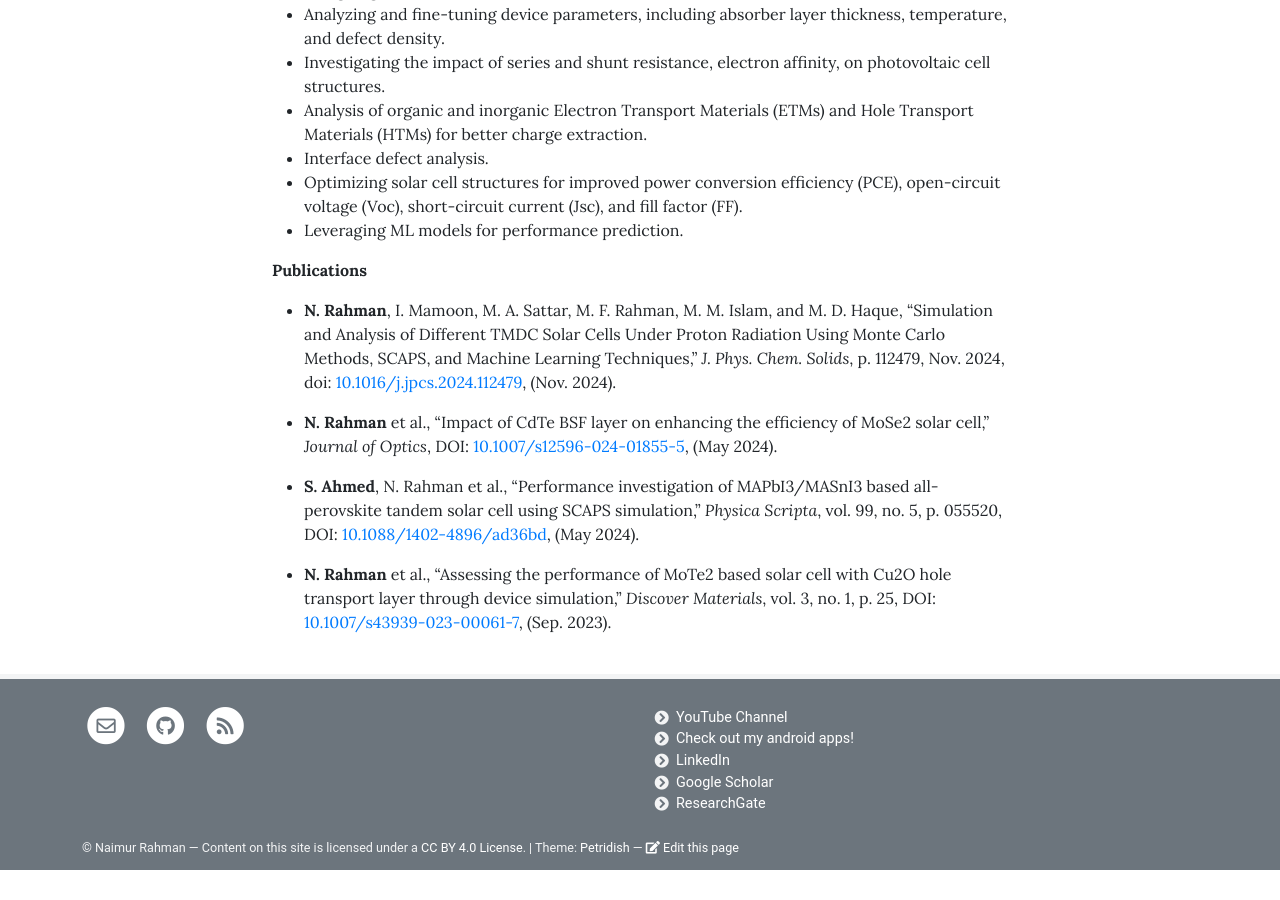
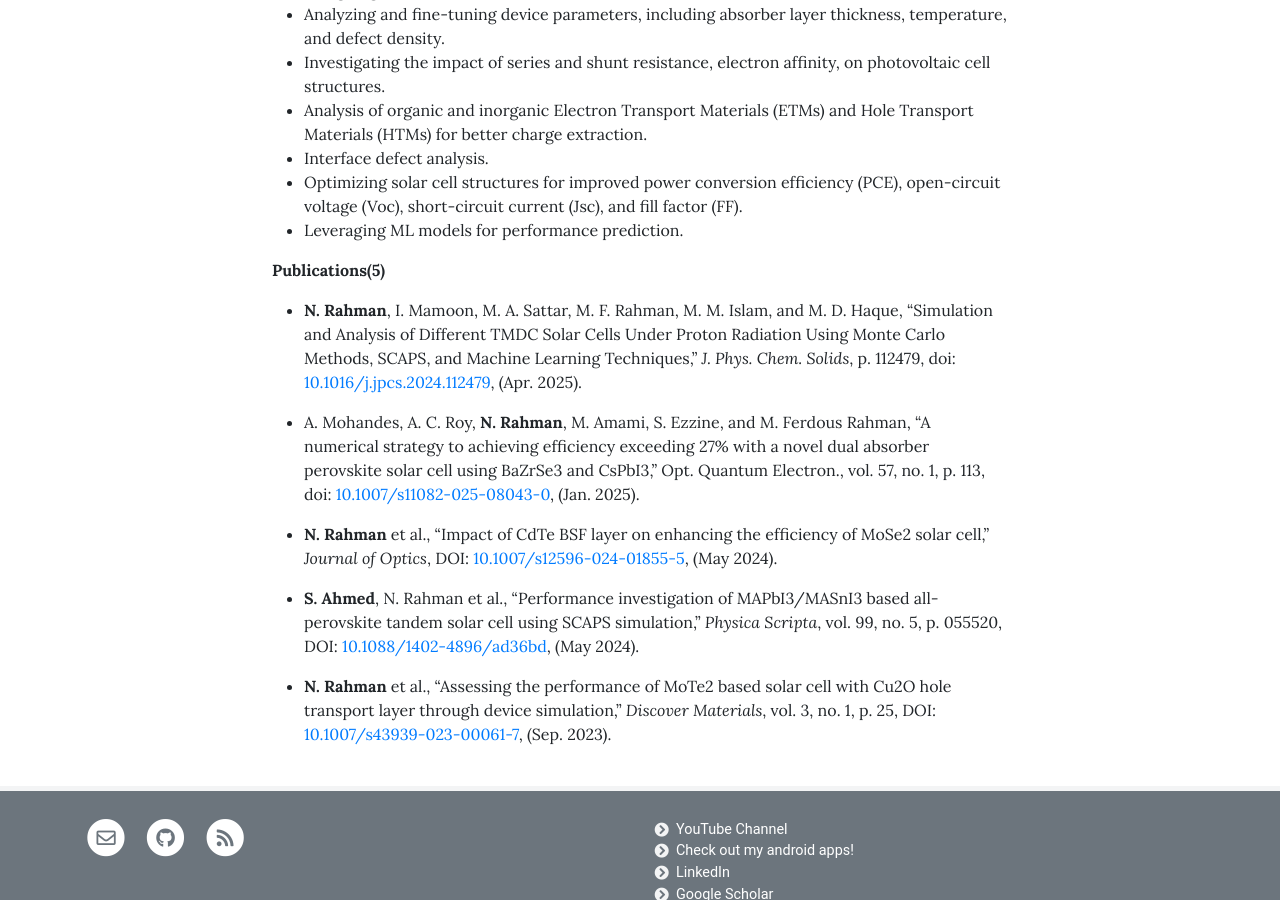
Before and after one commit to naimur105/naimur105.github.io, a Jekyll site: the page built from pages/research.md, in a window 1280 px wide and 900 px high, scrolled down 1091 px. Built offline with Jekyll 4.4.1, drawn with Linux system fonts in a browser that asks for light colours; before the commit the page ends 1961 px from its top, so only the background shows below that.

Commit message:
added 5th research paper

```diff
--- a/pages/research.md
+++ b/pages/research.md
@@ -157,9 +157,11 @@ permalink: /research/
 - Optimizing solar cell structures for improved power conversion efficiency (PCE), open-circuit voltage (Voc), short-circuit current (Jsc), and fill factor (FF).
 - Leveraging ML models for performance prediction.
 
-**Publications**
+**Publications(5)**
 
-- **N. Rahman**, I. Mamoon, M. A. Sattar, M. F. Rahman, M. M. Islam, and M. D. Haque, “Simulation and Analysis of Different TMDC Solar Cells Under Proton Radiation Using Monte Carlo Methods, SCAPS, and Machine Learning Techniques,” *J. Phys. Chem. Solids*, p. 112479, Nov. 2024, doi: [10.1016/j.jpcs.2024.112479](https://doi.org/10.1016/j.jpcs.2024.112479), (Nov. 2024).
+- **N. Rahman**, I. Mamoon, M. A. Sattar, M. F. Rahman, M. M. Islam, and M. D. Haque, “Simulation and Analysis of Different TMDC Solar Cells Under Proton Radiation Using Monte Carlo Methods, SCAPS, and Machine Learning Techniques,” *J. Phys. Chem. Solids*, p. 112479, doi: [10.1016/j.jpcs.2024.112479](https://doi.org/10.1016/j.jpcs.2024.112479), (Apr. 2025).
+
+- A. Mohandes, A. C. Roy, **N. Rahman**, M. Amami, S. Ezzine, and M. Ferdous Rahman, “A numerical strategy to achieving efficiency exceeding 27% with a novel dual absorber perovskite solar cell using BaZrSe3 and CsPbI3,” Opt. Quantum Electron., vol. 57, no. 1, p. 113, doi: [10.1007/s11082-025-08043-0](http://doi.org/10.1007/s11082-025-08043-0), (Jan. 2025).
 
 - **N. Rahman** et al., "Impact of CdTe BSF layer on enhancing the efficiency of MoSe2 solar cell," *Journal of Optics*, DOI: [10.1007/s12596-024-01855-5](https://doi.org/10.1007/s12596-024-01855-5), (May 2024).
 
```
Also changed, not shown: pages/home.md (+1 -0 lines).
